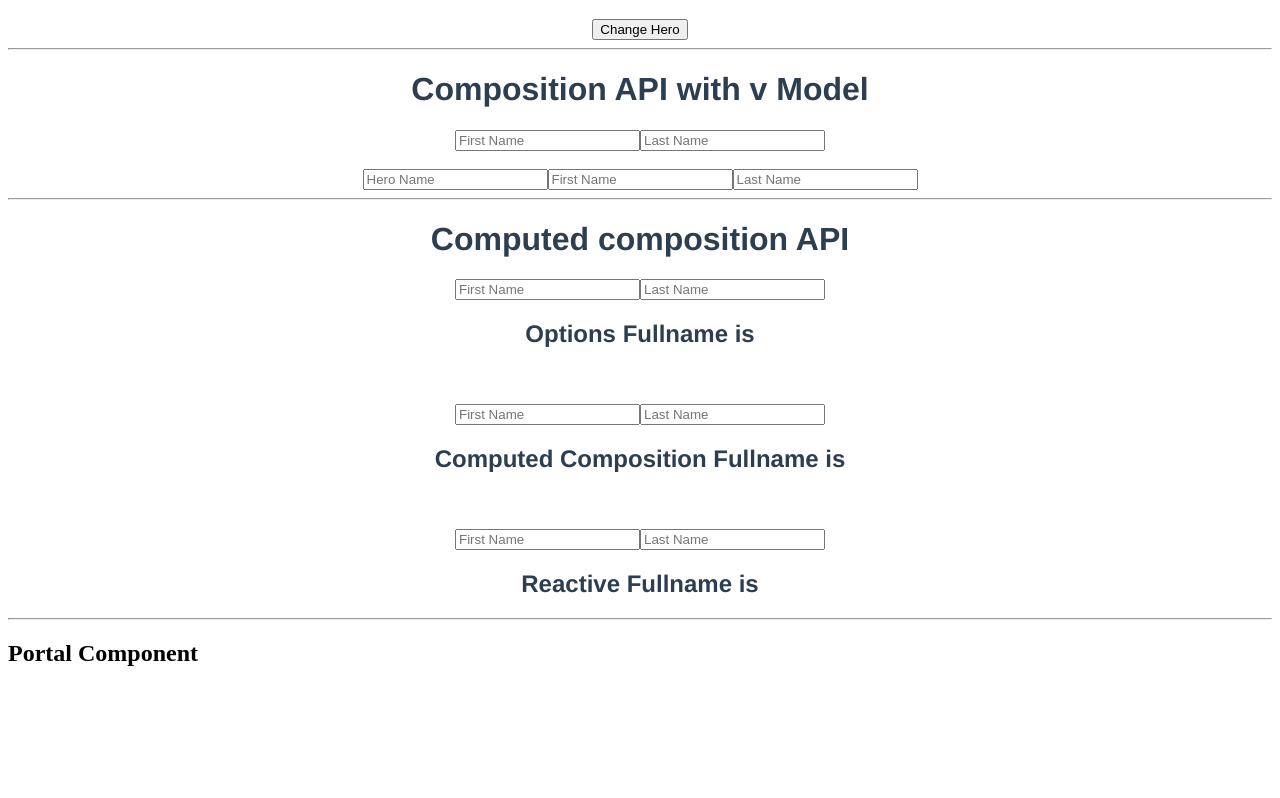
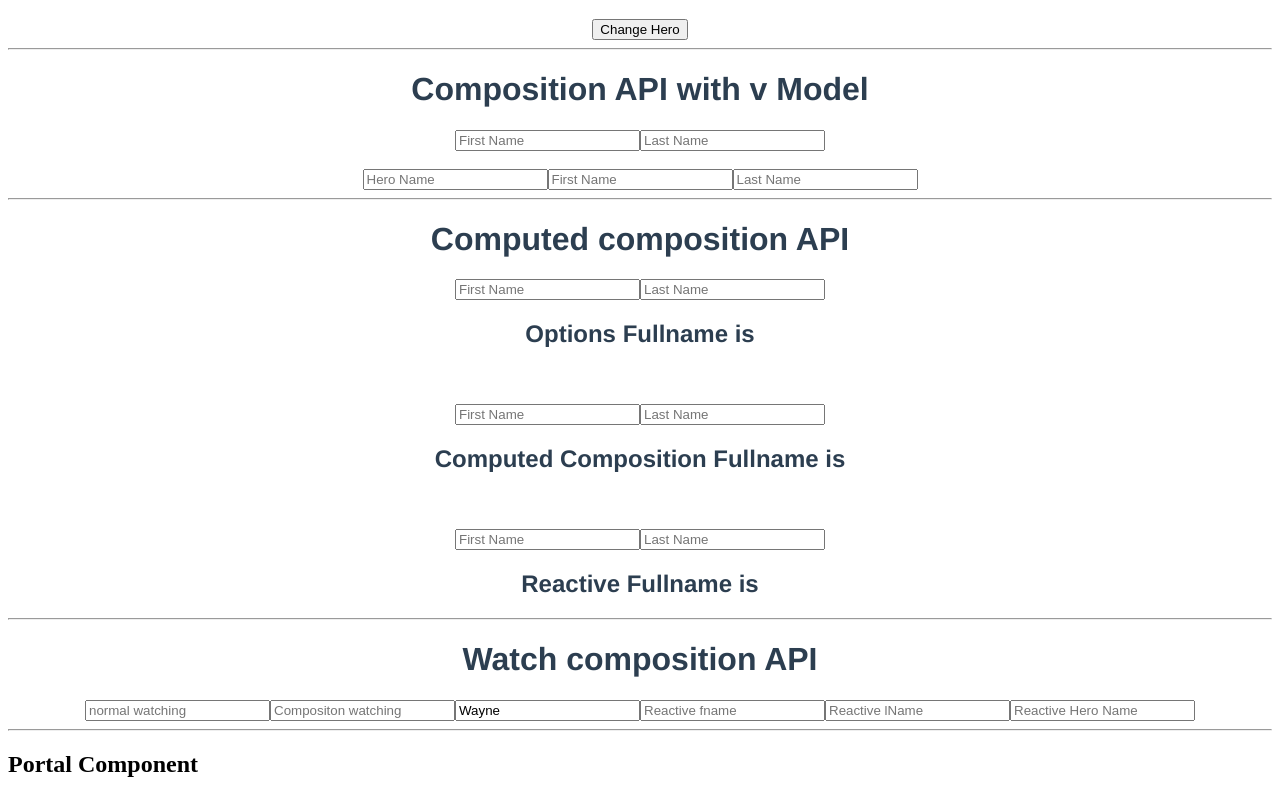
Before and after one commit to OzzayNetwork/vue-components-hello-world, a Vue app: page / in a window 1280 px wide. Shown: the part 3891-4689 px from the top of the page. Before the commit the page ends 4578 px from the top, so only its background shows below. Built offline with nearby package versions, Linux system fonts and the light colour scheme; no server answers.

Commit message:
kelvin: watshers and deep watchers have been done

```diff
--- a/package.json
+++ b/package.json
@@ -10,6 +10,7 @@
   "dependencies": {
     "axios": "^1.9.0",
     "core-js": "^3.8.3",
+    "lodash": "^4.17.21",
     "vue": "^3.2.13"
   },
   "devDependencies": {
--- a/src/App.vue
+++ b/src/App.vue
@@ -130,6 +130,10 @@
   <ComputedCompositionapiVue/>
   <hr>
 
+  <h1>Watch composition API</h1>
+  <WatchCompositionApiVue/>
+  <hr>
+
 
 
 
@@ -158,6 +162,8 @@ import DemoTwoVue from './components/DemoTwo.vue';
 import MethodsVue from './components/Methods.vue';
 import VmodelVue from './components/Vmodel.vue';
 import ComputedCompositionapiVue from './components/ComputedCompositionapi.vue';
+import WatchCompositionApiVue from './components/Watch.Composition.Api.vue';
+
 
 
 
@@ -187,7 +193,8 @@ export default {
     DemoTwoVue,
     MethodsVue,
     VmodelVue,
-    ComputedCompositionapiVue
+    ComputedCompositionapiVue,
+    WatchCompositionApiVue
   },
 
   //this enables us to share data across several leveles of components
--- /dev/null
+++ b/src/components/Watch.Composition.Api.vue
@@ -0,0 +1,82 @@
+<template>
+    <div>
+        <input type="text" placeholder="normal watching" v-model="name">
+
+        <input type="text" placeholder="Compositon watching" v-model="firstName">
+        <input type="text" placeholder="Compositon watching" v-model="lastName">
+
+        <input type="text" placeholder="Reactive fname" v-model="fName">
+        <input type="text" placeholder="Reactive lName" v-model="lName">
+
+        <input type="text" placeholder="Reactive Hero Name" v-model="options.heroNames">
+
+    </div>
+</template>
+
+<script>
+import { ref, watch, reactive, toRefs } from 'vue'
+import _ from 'lodash'
+
+    export default {
+        name: 'WatchComposition',
+        setup(){
+            const state=reactive({
+                fName:'',
+                lName:'',
+                options:{
+                    heroNames:''
+                }
+            })
+            // watch(()=>{
+            //     return{...state}
+            // },function(newValue,oldValue){
+            //     console.log('F-name old Value: ', oldValue.fName )
+            //     console.log('F-name: new Value', newValue.fName )
+
+            //     console.log('L-name old Value: ', oldValue.lName )
+            //     console.log('L-name: new Value', newValue.lName )
+            // })
+
+            watch(()=>_.cloneDeep(state.options), function(newValue,oldValue){
+                console.log('Old Value: ', oldValue)
+                console.log('New Value: ', newValue)
+            },{deep:true})
+
+            const firstName=ref('')
+            const lastName=ref('Wayne')
+            watch([firstName, lastName],(newValues,oldValues) =>{
+                console.log('FisrstName Old Value.composition: ', oldValues[0])
+                console.log('Fisst Name New Value.composition: ', newValues[0])
+
+                console.log('Last name Old Value.composition: ', oldValues[1])
+                console.log('Last name New Value.composition: ', newValues[1])
+            },{
+
+                // enables wathcer to run om intitial page load and the subsequebt values as well
+                immediate:true
+            })
+            return{
+                firstName,
+                lastName,
+                ...toRefs(state)
+            }
+        },
+        data(){
+            return{
+                name:''
+            }
+        },
+
+        // ref function watchers
+        watch:{
+            name(newValue,oldValue){
+                console.log('Old Value: ', oldValue)
+                console.log('New Value: ', newValue)
+            }
+        }
+    }
+</script>
+
+<style lang="scss" scoped>
+
+</style>
```
